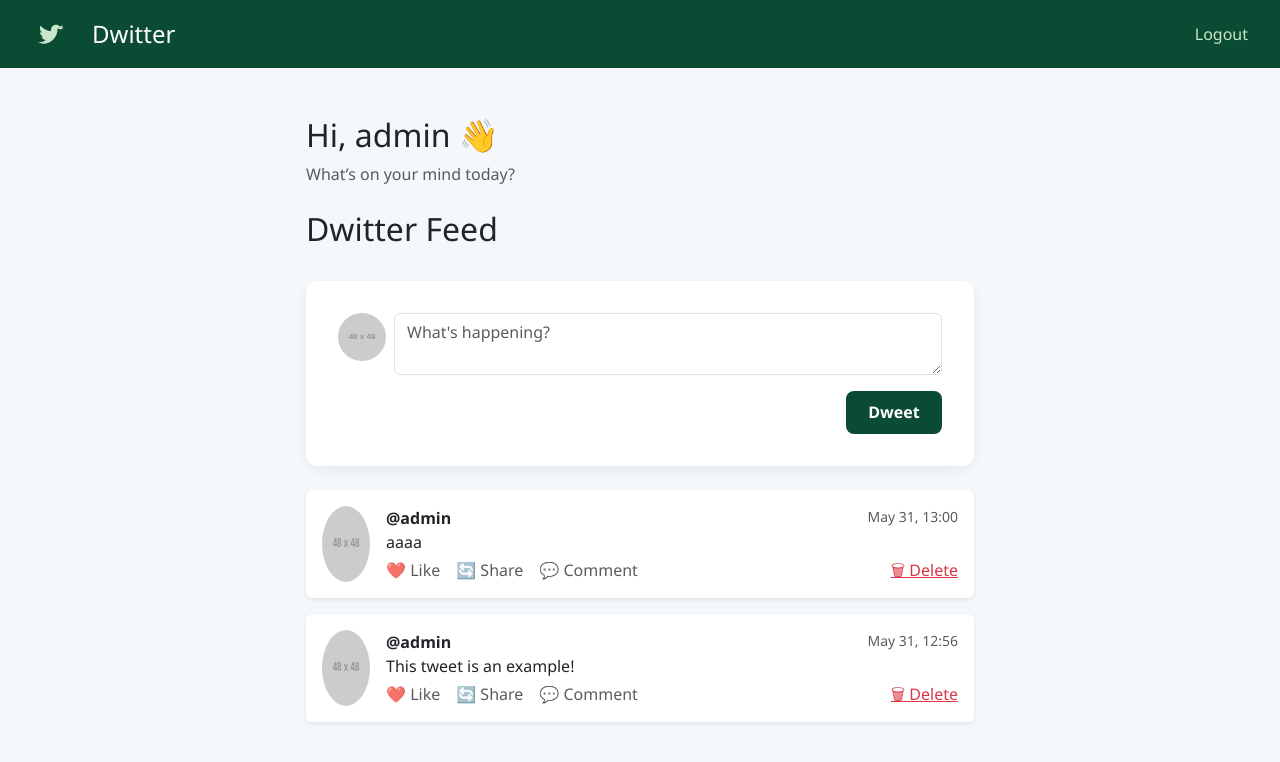
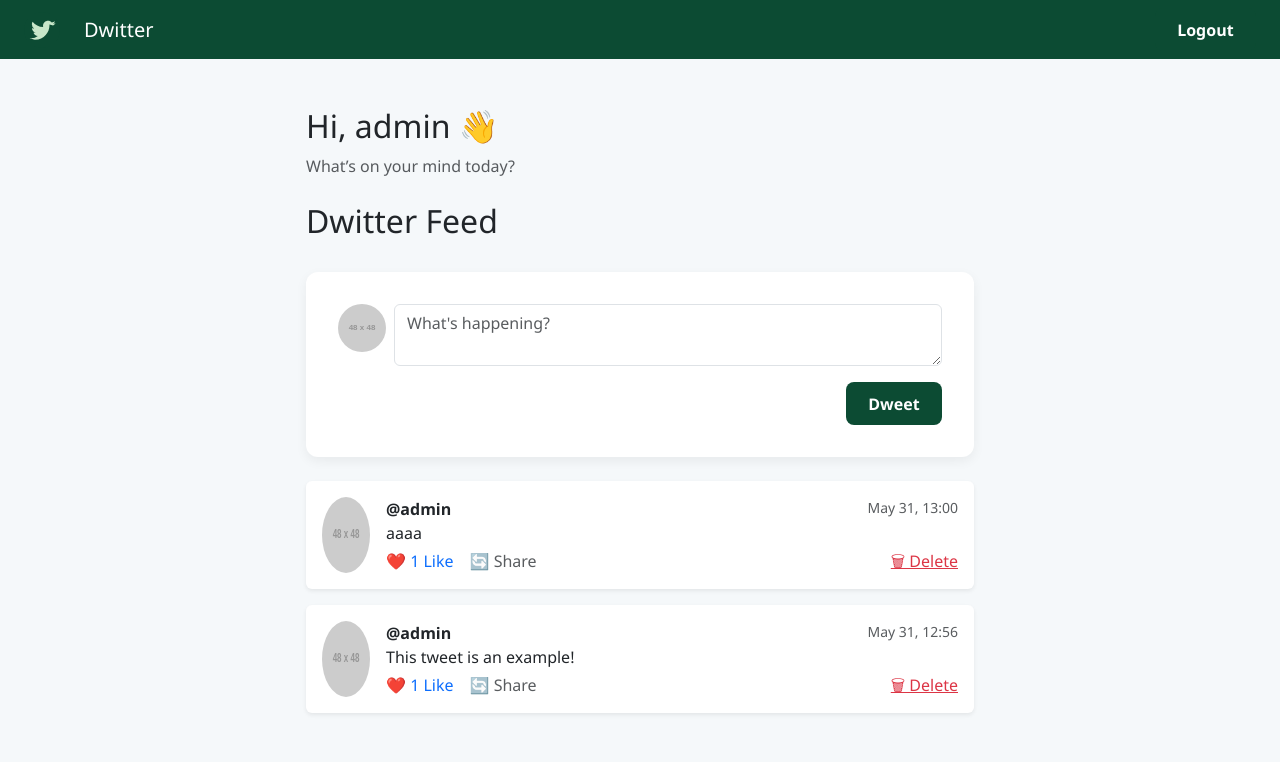
Before and after one commit to 0x10-z/dwitter, a Django app: page / in a window 1280 px wide. Shown: the top 762 px of the page. Run offline with Django 5.2, Linux system fonts and the light colour scheme; a user stored in the database is signed in; data comes from the database, SQL or seed files in the repository; both versions use the stored data as it was after the commit; grey boxes labelled with a size stand in for pictures from a placeholder-image service; some libraries are stand-ins or nearby versions.

Commit message:
Like and share functionality added to tweets

```diff
--- a/dwitter/models.py
+++ b/dwitter/models.py
@@ -8,3 +8,14 @@ class Tweet(models.Model):
 
     def __str__(self):
         return f"@{self.user.username}: {self.content[:50]}"
+
+class Like(models.Model):
+    user = models.ForeignKey(User, on_delete=models.CASCADE)
+    tweet = models.ForeignKey(Tweet, on_delete=models.CASCADE, related_name='likes')
+    created_at = models.DateTimeField(auto_now_add=True)
+
+    class Meta:
+        unique_together = ('user', 'tweet')
+
+    def __str__(self):
+        return f"{self.user.username} liked tweet {self.tweet.id}"
--- a/dwitter/static/css/styles.css
+++ b/dwitter/static/css/styles.css
@@ -34,7 +34,7 @@ main {
 }
 
 /* -------- Forms -------- */
-form {
+main form {
   background-color: white;
   padding: 2rem;
   border-radius: 12px;
--- a/dwitter/templates/dwitter/base.html
+++ b/dwitter/templates/dwitter/base.html
@@ -4,39 +4,46 @@
   <head>
     <meta charset="UTF-8" />
     <title>Dwitter</title>
-    <link
-      href="https://cdn.jsdelivr.net/npm/bootstrap@5.3.3/dist/css/bootstrap.min.css"
-      rel="stylesheet"
-    />
+    <link href="https://cdn.jsdelivr.net/npm/bootstrap@5.3.3/dist/css/bootstrap.min.css" rel="stylesheet" />
     <link rel="stylesheet" href="{% static 'css/styles.css' %}" />
   </head>
   <body>
-    <header class="d-flex justify-content-between align-items-center">
+    <header class="d-flex justify-content-between align-items-center px-4 py-2"
+            style="background-color: #0c4b33">
       <div class="d-flex align-items-center">
-        <img
-          src="{% static 'img/dwitter-bird.svg' %}"
-          alt="Dwitter Logo"
-          width="36"
-          class="me-2"
-        />
-        <h1 class="h4 m-0">
-          <a
-            href="{% url 'dashboard' %}"
-            class="text-white text-decoration-none"
-            >Dwitter</a
-          >
+        <img src="{% static 'img/dwitter-bird.svg' %}" alt="Dwitter Logo" width="36" class="me-2" />
+        <h1 class="h5 m-0">
+          <a href="{% url 'dashboard' %}" class="text-white text-decoration-none">Dwitter</a>
         </h1>
       </div>
-      <nav>
+      <div>
         {% if user.is_authenticated %}
-        <a href="{% url 'logout' %}">Logout</a>
+          <form action="{% url 'logout' %}" method="post" class="d-inline">
+            {% csrf_token %}
+            <button type="submit" class="btn-header">Logout</button>
+          </form>
         {% else %}
-        <a href="{% url 'login' %}">Login</a> |
-        <a href="{% url 'register' %}">Register</a>
+          <a href="{% url 'login' %}" class="text-white me-2">Login</a>
+          <a href="{% url 'register' %}" class="text-white">Register</a>
         {% endif %}
-      </nav>
+      </div>
     </header>
-    <main>{% block content %}{% endblock %}</main>
+
+    <main>
+      {% block content %}{% endblock %}
+    </main>
     <script src="https://cdn.jsdelivr.net/npm/bootstrap@5.3.3/dist/js/bootstrap.bundle.min.js"></script>
+    <script>
+        document.addEventListener('click', function(e) {
+            if (e.target.matches('[data-share]')) {
+                const tweetId = e.target.getAttribute('data-share');
+                const url = `${window.location.origin}/tweet/${tweetId}/`;
+                navigator.clipboard.writeText(url).then(() => {
+                    alert("Tweet link copied to clipboard!");
+                });
+            }
+        });
+    </script>
+
   </body>
 </html>
--- a/dwitter/templates/dwitter/dashboard.html
+++ b/dwitter/templates/dwitter/dashboard.html
@@ -1,24 +1,15 @@
-{% extends "dwitter/base.html" %} {% block content %}
+{% extends "dwitter/base.html" %}
+{% block content %}
   <h2 class="mb-2">Hi, {{ user.username }} 👋</h2>
   <p class="text-muted mb-4">What’s on your mind today?</p>
   <h2 class="mb-4">Dwitter Feed</h2>
 
   <!-- Create Tweet Form -->
-<form method="post" class="mb-4">
+  <form method="post" class="form-card mb-4">
     {% csrf_token %}
     <div class="d-flex align-items-start mb-3">
-    <img
-      src="https://placehold.co/48x48/?text=no-avatar"
-      class="rounded-circle me-2"
-      alt="User avatar"
-    />
-    <textarea
-      name="content"
-      class="form-control"
-      placeholder="What's happening?"
-      maxlength="280"
-      required
-    ></textarea>
+      <img src="https://placehold.co/48x48/?text=no-avatar" class="rounded-circle me-2" alt="User avatar" />
+      <textarea name="content" class="form-control" placeholder="What's happening?" maxlength="280" required></textarea>
     </div>
     <div class="text-end">
       <button type="submit" class="btn">Dweet</button>
@@ -28,11 +19,7 @@
   <!-- Tweet Feed -->
   {% for tweet in tweets %}
     <div class="d-flex mb-3 p-3 bg-white rounded shadow-sm">
-  <img
-    src="https://placehold.co/48x48"
-    class="rounded-circle me-3"
-    alt="User avatar"
-  />
+      <img src="https://placehold.co/48x48" class="rounded-circle me-3" alt="User avatar" />
       <div class="flex-grow-1">
         <div class="d-flex justify-content-between">
           <strong>@{{ tweet.user.username }}</strong>
@@ -40,20 +27,22 @@
         </div>
         <p class="mb-1">{{ tweet.content }}</p>
         <div class="d-flex gap-3 text-muted">
-      <span role="button" title="Like">❤️ Like</span>
-      <span role="button" title="Share">🔄 Share</span>
-      <span role="button" title="Comment">💬 Comment</span>
+          <a href="{% url 'like_tweet' tweet.id %}" class="text-decoration-none">
+            ❤️ {{ tweet.likes.count }} Like
+            {% if tweet.likes.count != 1 %}s{% endif %}
+          </a>
+
+          <span role="button" data-share="{{ tweet.id }}">🔄 Share</span>
           {% if tweet.user == user %}
-      <a
-        href="{% url 'delete_tweet' tweet.id %}"
+            <a href="{% url 'delete_tweet' tweet.id %}"
                class="text-danger ms-auto"
-        onclick="return confirm('Are you sure you want to delete this tweet?')"
-        >🗑 Delete</a
-      >
+               onclick="return confirm('Are you sure you want to delete this tweet?')">🗑 Delete</a>
           {% endif %}
         </div>
       </div>
     </div>
   {% empty %}
     <p>No tweets yet. Be the first to dweet!</p>
-{% endfor %} {% endblock %}
+  {% endfor %}
+
+{% endblock %}
--- a/dwitter/urls.py
+++ b/dwitter/urls.py
@@ -8,4 +8,5 @@ urlpatterns = [
     path('logout/', auth_views.LogoutView.as_view(), name='logout'),
     path('register/', views.register, name='register'),
     path('delete/<int:tweet_id>/', views.delete_tweet, name='delete_tweet'),
+    path('like/<int:tweet_id>/', views.like_tweet, name='like_tweet'),
 ]
--- a/dwitter/views.py
+++ b/dwitter/views.py
@@ -22,6 +22,16 @@ def delete_tweet(request, tweet_id):
     tweet.delete()
     return redirect('dashboard')
 
+from .models import Like
+
+@login_required
+def like_tweet(request, tweet_id):
+    tweet = get_object_or_404(Tweet, id=tweet_id)
+    like, created = Like.objects.get_or_create(user=request.user, tweet=tweet)
+    if not created:
+        like.delete()
+    return redirect('dashboard')
+
 
 @login_required
 def dashboard(request):
```
Also changed, not shown: db.sqlite3, dwitter/migrations/0002_like.py (added). Lines whose indentation alone changed are shown as unchanged.
